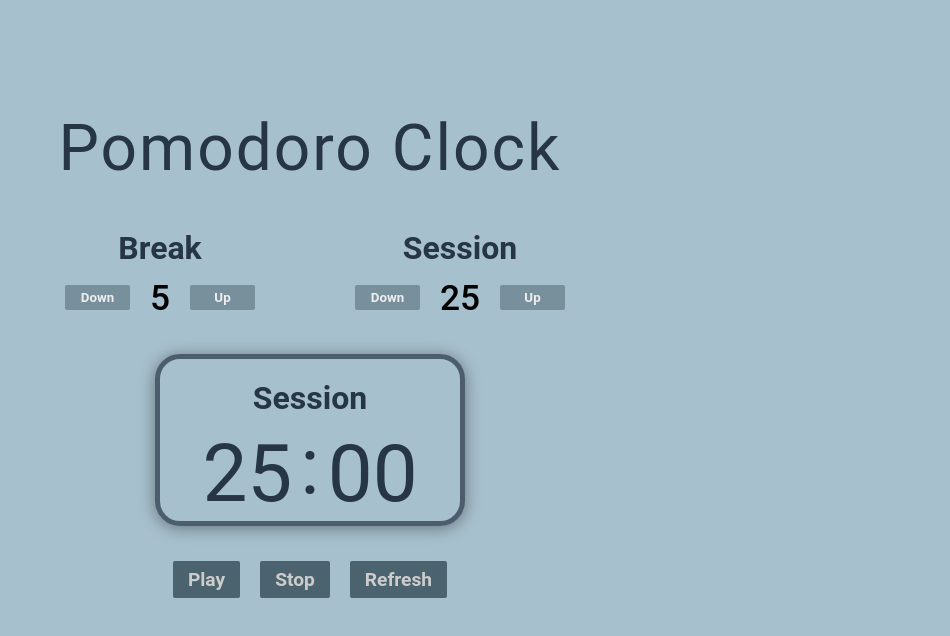
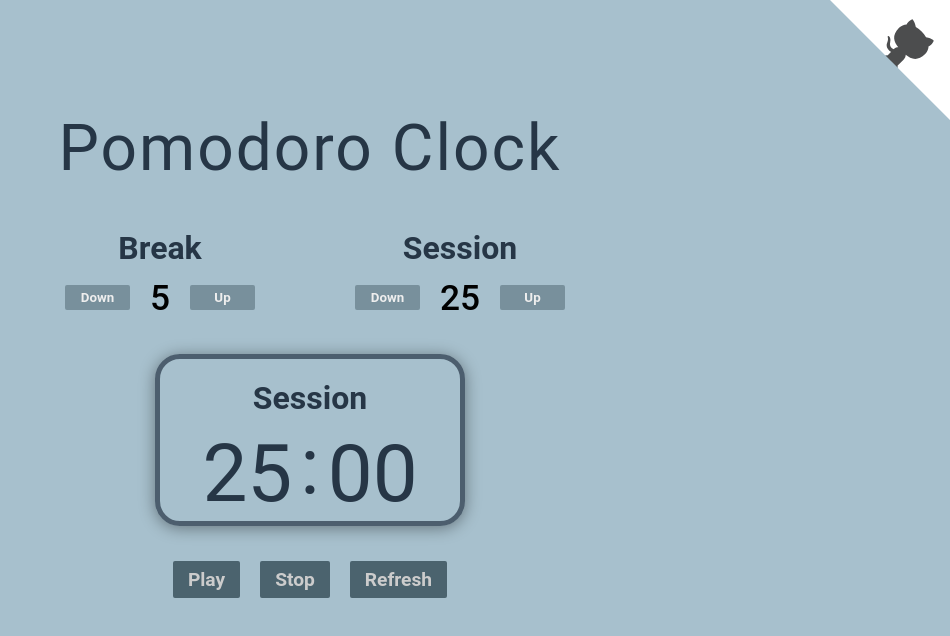
Before and after one commit to mriyank/pomodaro-clock-react, a React (Create React App) app: page / in a window 1280 px wide. Shown: the top 636 px of the page, without its empty margins (330-1280 px from the left). Built offline with nearby package versions, Linux system fonts and the light colour scheme.

Commit message:
folkme added

```diff
--- a/src/Components/App.js
+++ b/src/Components/App.js
@@ -3,6 +3,7 @@
 import BreakInterval from './BreakInterval';
 import SessionInterval from './SessionInterval';
 import Timer from './Timer';
+import FolkMe from './Folkme';
 
 class App extends React.Component {
   constructor() {
@@ -80,6 +81,15 @@
           resetTimer = {this.onResetTimer}
           />
         </section>
+
+        <FolkMe
+          targetURL={this.props.githubURL}
+          color="#4c4d4e"
+          backgroundColor="#fff"
+          position="right"
+          size="120px"
+          ariaLabel="View source on Github"
+        />
       </main>
     )
   }
--- /dev/null
+++ b/src/Components/Folkme.css
@@ -0,0 +1,33 @@
+.github-corner:hover .octo-arm {
+    animation: octocat-wave 560ms ease-in-out;
+  }
+
+  @keyframes octocat-wave {
+    0%,
+    100% {
+      transform: rotate(0)
+    }
+    20%,
+    60% {
+      transform: rotate(-25deg)
+    }
+    40%,
+    80% {
+      transform: rotate(10deg)
+    }
+  }
+
+  @media (max-width:500px) {
+    .github-corner:hover .octo-arm {
+      animation: none
+    }
+    .github-corner .octo-arm {
+      animation: octocat-wave 560ms ease-in-out
+    }
+  }
+
+  @media (max-width:767px) {
+    .github-corner{
+      display: none;
+    }
+  }
--- /dev/null
+++ b/src/Components/Folkme.js
@@ -0,0 +1,37 @@
+import React, { Component } from 'react';
+import './Folkme.css'
+
+export default class Folkme extends Component {
+  render() {
+    let svgDetail;
+    const position = this.props.position || "right";
+    const size = this.props.size || "100px";
+    const backgroundColor = this.props.backgroundColor || "#000";
+    const color = this.props.color || "#fff";
+    const targetURL = this.props.targetURL || "https://github.com/mriyank/pomodaro-clock-react/";
+    const ariaLabel = this.props.ariaLabel || "View source on Github";
+
+    if (position === "right") {
+      svgDetail = <svg width={size} height={size} viewBox="0 0 250 250" style={{ fill: backgroundColor, color: color, position: "absolute", top: 0, border: 0, right: 0 }} aria-hidden="true">
+        <path d="M0,0 L115,115 L130,115 L142,142 L250,250 L250,0 Z"></path>
+        <path d="M128.3,109.0 C113.8,99.7 119.0,89.6 119.0,89.6 C122.0,82.7 120.5,78.6 120.5,78.6 C119.2,72.0 123.4,76.3 123.4,76.3 C127.3,80.9 125.5,87.3 125.5,87.3 C122.9,97.6 130.6,101.9 134.4,103.2" fill="currentColor" style={{ "transformOrigin": "130px 106px" }} className="octo-arm"></path>
+        <path d="M115.0,115.0 C114.9,115.1 118.7,116.5 119.8,115.4 L133.7,101.6 C136.9,99.2 139.9,98.4 142.2,98.6 C133.8,88.0 127.5,74.4 143.8,58.0 C148.5,53.4 154.0,51.2 159.7,51.0 C160.3,49.4 163.2,43.6 171.4,40.1 C171.4,40.1 176.1,42.5 178.8,56.2 C183.1,58.6 187.2,61.8 190.9,65.4 C194.5,69.0 197.7,73.2 200.1,77.6 C213.8,80.2 216.3,84.9 216.3,84.9 C212.7,93.1 206.9,96.0 205.4,96.6 C205.1,102.4 203.0,107.8 198.3,112.5 C181.9,128.9 168.3,122.5 157.7,114.1 C157.9,116.9 156.7,120.9 152.7,124.9 L141.0,136.5 C139.8,137.7 141.6,141.9 141.8,141.8 Z" fill="currentColor" className="octo-body"></path>
+      </svg>
+    } else if (position === "left") {
+      svgDetail = <svg width={size} height={size} viewBox="0 0 250 250" style={{ fill: backgroundColor, color: color, position: "absolute", top: 0, border: 0, left: 0, transform: "scale(-1, 1)" }} aria-hidden="true">
+        <path d="M0,0 L115,115 L130,115 L142,142 L250,250 L250,0 Z"></path>
+        <path d="M128.3,109.0 C113.8,99.7 119.0,89.6 119.0,89.6 C122.0,82.7 120.5,78.6 120.5,78.6 C119.2,72.0 123.4,76.3 123.4,76.3 C127.3,80.9 125.5,87.3 125.5,87.3 C122.9,97.6 130.6,101.9 134.4,103.2" fill="currentColor" style={{"transformOrigin": "130px 106px"}} className="octo-arm"></path>
+        <path d="M115.0,115.0 C114.9,115.1 118.7,116.5 119.8,115.4 L133.7,101.6 C136.9,99.2 139.9,98.4 142.2,98.6 C133.8,88.0 127.5,74.4 143.8,58.0 C148.5,53.4 154.0,51.2 159.7,51.0 C160.3,49.4 163.2,43.6 171.4,40.1 C171.4,40.1 176.1,42.5 178.8,56.2 C183.1,58.6 187.2,61.8 190.9,65.4 C194.5,69.0 197.7,73.2 200.1,77.6 C213.8,80.2 216.3,84.9 216.3,84.9 C212.7,93.1 206.9,96.0 205.4,96.6 C205.1,102.4 203.0,107.8 198.3,112.5 C181.9,128.9 168.3,122.5 157.7,114.1 C157.9,116.9 156.7,120.9 152.7,124.9 L141.0,136.5 C139.8,137.7 141.6,141.9 141.8,141.8 Z" fill="currentColor" className="octo-body"></path>
+      </svg>
+    }
+
+    return (
+      <a href={targetURL} className="github-corner" aria-label={ariaLabel}>
+        {svgDetail}
+      </a>
+    )
+  }
+}
+
+
+// Ref: http://tholman.com/github-corners/
```
Also changed, not shown: 1 other file (tests, documents, lock files or other folders).
